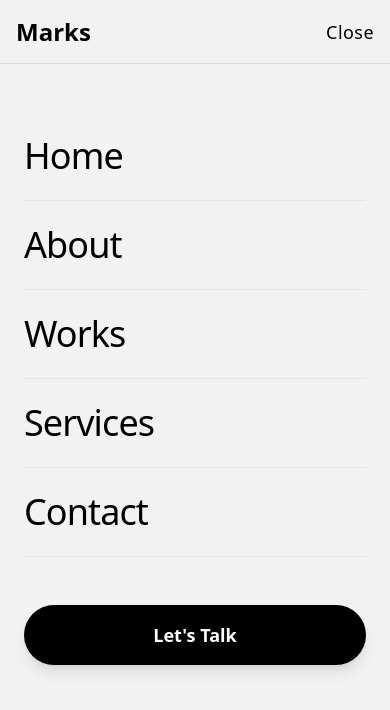
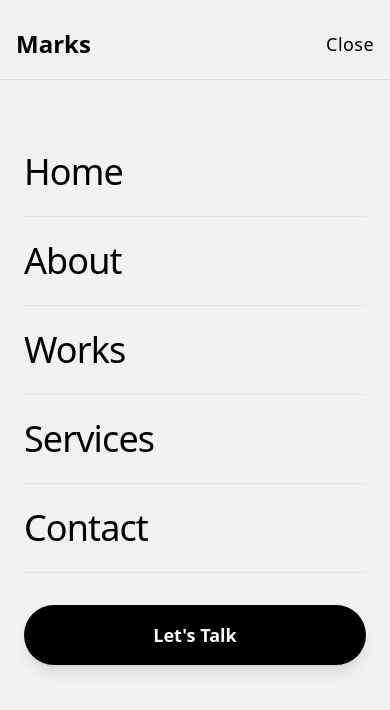
Before and after one commit to Mdshoaib77/StartUp, a React (Vite) app: page /contact in a window 390 px wide. Both pictures are taken after a click on the button "Menu". Shown: the top 710 px of the page. Built offline with nearby package versions, Linux system fonts and the light colour scheme.

Commit message:
Alhamdulliah Fixing Navbar

```diff
--- a/src/components/Navbar.jsx
+++ b/src/components/Navbar.jsx
@@ -1137,7 +1137,8 @@ const Navbar = () => {
             className="fixed inset-0 z-[100] bg-[#f2f2f2] text-black flex flex-col md:hidden"
           >
             {/* Mobile Menu Header (✅ exact same) */}
-            <div className="container mx-auto px-4 h-16 flex justify-between items-center border-b border-black/10">
+            {/* <div className="container mx-auto px-4 h-16 flex justify-between items-center border-b border-black/10"> */}
+            <div className="container mx-auto px-4 h-20 pt-2 flex justify-between items-center border-b border-black/10">
               <span className="font-semibold text-2xl">Marks</span>
 
               <button
@@ -1174,7 +1175,7 @@ const Navbar = () => {
                 variants={ctaVariants}
                 href="#newsletter"
                 onClick={() => setIsMenuOpen(false)}
-                className="mt-12 block w-full text-center bg-black text-white py-4 rounded-full font-bold text-lg shadow-lg"
+                className="mt-8 block w-full text-center bg-black text-white py-4 rounded-full font-bold text-lg shadow-lg"
               >
                 Let's Talk
               </motion.a>
```
